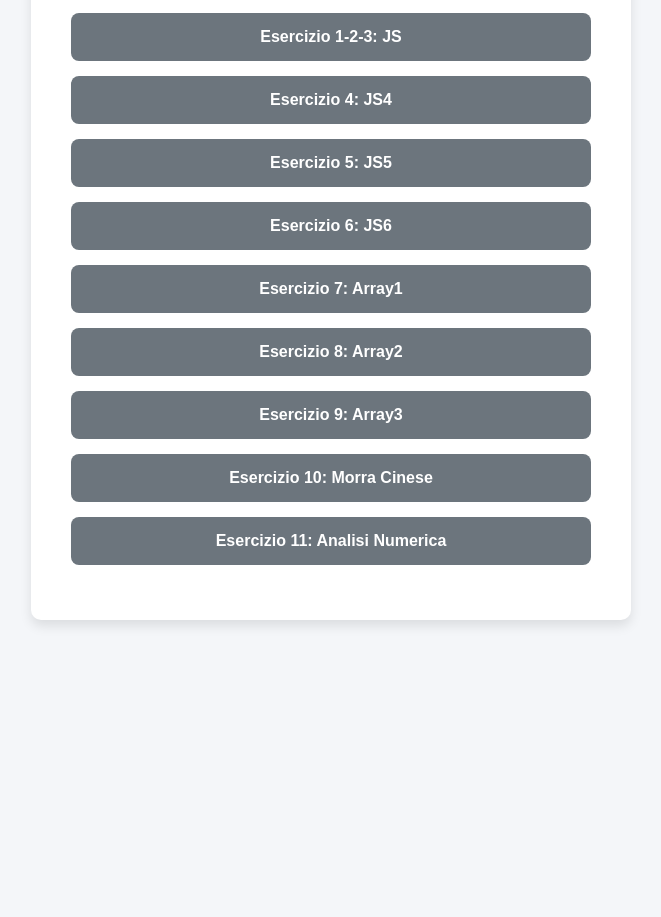
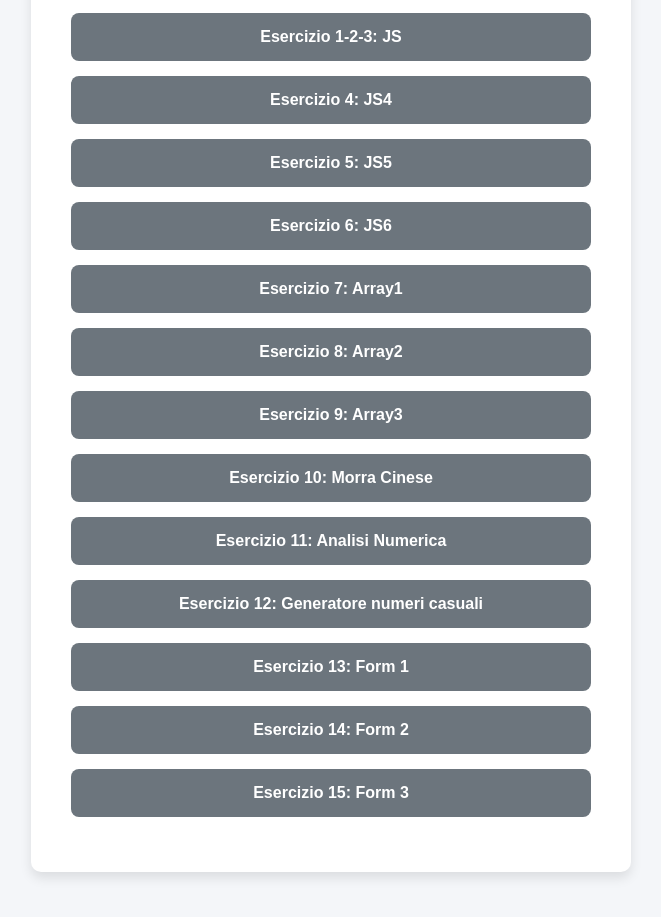
Before and after one commit to JasonMezzadri/TPSIT, a plain HTML site: page esercizi_javascript.html in a window 1280 px wide. Shown: the part 173-1090 px from the top of the page, without its empty margins (309-970 px from the left). Before the commit the page ends 841 px from the top, so only its background shows below. Drawn offline with nearby package versions, Linux system fonts and the light colour scheme.

Commit message:
Update esercizi_javascript.html

```diff
--- a/esercizi_javascript.html
+++ b/esercizi_javascript.html
@@ -89,6 +89,18 @@
       <div class="btn-container">
         <a href="https://jasonmezzadri.github.io/TPSIT/analisi_numerica.html" class="btn btn-custom">Esercizio 11: Analisi Numerica</a>
       </div>
+      <div class="btn-container">
+        <a href="https://jasonmezzadri.github.io/TPSIT/generatore_numeri_casuali.html" class="btn btn-custom">Esercizio 12: Generatore numeri casuali</a>
+      </div>
+      <div class="btn-container">
+        <a href="https://jasonmezzadri.github.io/TPSIT/form_BS5.html" class="btn btn-custom">Esercizio 13: Form 1</a>
+      </div>
+      <div class="btn-container">
+        <a href="https://jasonmezzadri.github.io/TPSIT/form2_BS5.html" class="btn btn-custom">Esercizio 14: Form 2</a>
+      </div>
+      <div class="btn-container">
+        <a href="https://jasonmezzadri.github.io/TPSIT/form.html" class="btn btn-custom">Esercizio 15: Form 3</a>
+      </div>
     </div>
   </body>
 </html>
```
